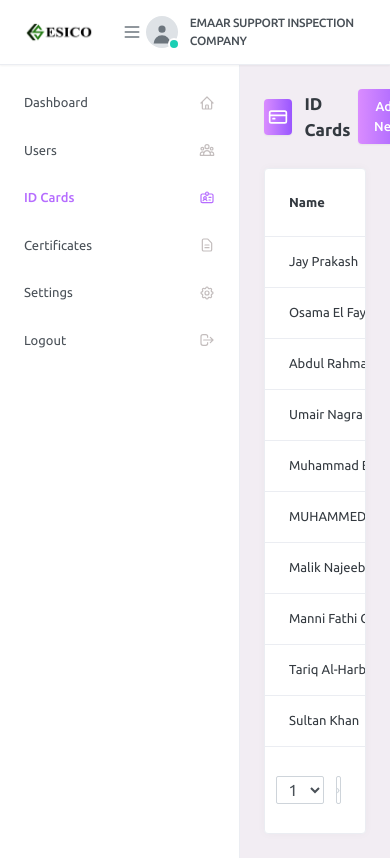
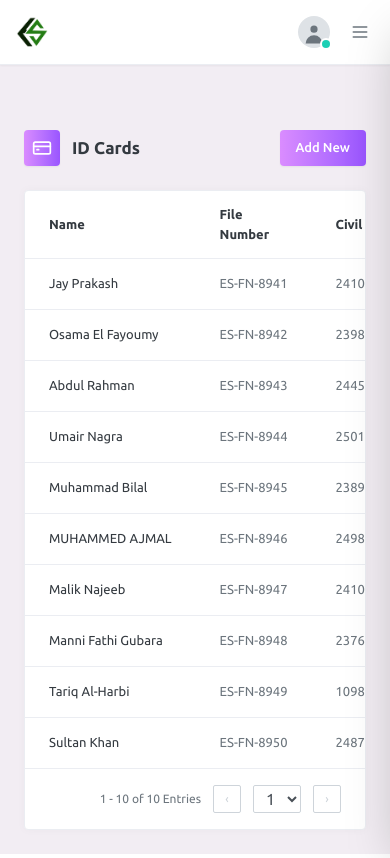
Before and after one commit to raginraju/esico-prototype, a React (Vite) app: page /idcards in a window 390 px wide. Built offline with nearby package versions, Linux system fonts and the light colour scheme; sample sign-in values are in the browser's storage.

Commit message:
fix: mobile ui update

```diff
--- a/src/components/ui/AdminHeader.tsx
+++ b/src/components/ui/AdminHeader.tsx
@@ -1,4 +1,5 @@
 // src/components/ui/AdminHeader.tsx
+import { useState, useEffect } from "react";
 import { useNavigate } from "react-router-dom";
 
 interface AdminHeaderProps {
@@ -7,31 +8,34 @@
 
 export default function AdminHeader({ onToggleSidebar }: AdminHeaderProps) {
   const navigate = useNavigate();
+  const [isMobile, setIsMobile] = useState<boolean>(window.innerWidth < 768);
+
+  useEffect(() => {
+    const handleResize = () => {
+      setIsMobile(window.innerWidth < 768);
+    };
+    window.addEventListener("resize", handleResize);
+    return () => window.removeEventListener("resize", handleResize);
+  }, []);
 
   return (
-    <header className="h-[65px] bg-white px-6 flex items-center justify-between shadow-xs border-b border-[#ebedf2] z-20 shrink-0">
-      <div className="flex items-center gap-6">
+    <header className="sticky top-0 h-[65px] bg-white px-4 sm:px-6 flex items-center justify-between shadow-xs border-b border-[#ebedf2] z-50 shrink-0">
+      {/* Left: Logo */}
+      <div className="flex items-center">
         <div
           className="flex items-center cursor-pointer"
           onClick={() => navigate("/dashboard")}
         >
           <img
-            src="/assets/esico-logo-letters.png"
+            src={isMobile ? "/assets/esico-logo.png" : "/assets/esico-logo-letters.png"}
             alt="ESICO"
             className="h-8 w-auto object-contain"
           />
         </div>
-        <button
-          onClick={onToggleSidebar}
-          className="text-[#6c757d] hover:text-[#343a40] focus:outline-none p-1 cursor-pointer"
-          aria-label="Toggle Navigation"
-        >
-          <svg className="w-5 h-5" fill="none" stroke="currentColor" viewBox="0 0 24 24">
-            <path strokeLinecap="round" strokeLinejoin="round" strokeWidth={2} d="M4 6h16M4 12h16M4 18h16" />
-          </svg>
-        </button>
       </div>
 
+      {/* Right: Profile + Hamburger Menu */}
+      <div className="flex items-center gap-4">
         <div className="flex items-center gap-3">
           <div className="relative">
             <div className="w-8 h-8 rounded-full bg-[#dee2e6] flex items-center justify-center text-[#6c757d] overflow-hidden">
@@ -41,9 +45,22 @@
             </div>
             <span className="absolute bottom-0 right-0 w-2 h-2 bg-[#1bcfb4] rounded-full ring-2 ring-white" />
           </div>
+          {!isMobile && (
             <span className="text-[12px] font-medium tracking-tight text-[#495057]">
               EMAAR SUPPORT INSPECTION COMPANY
             </span>
+          )}
+        </div>
+
+        <button
+          onClick={onToggleSidebar}
+          className="relative z-60 text-[#6c757d] hover:text-[#343a40] focus:outline-none p-1 cursor-pointer"
+          aria-label="Toggle Navigation"
+        >
+          <svg className="w-5 h-5" fill="none" stroke="currentColor" viewBox="0 0 24 24">
+            <path strokeLinecap="round" strokeLinejoin="round" strokeWidth={2} d="M4 6h16M4 12h16M4 18h16" />
+          </svg>
+        </button>
       </div>
     </header>
   );
--- a/src/components/ui/AdminSidebar.tsx
+++ b/src/components/ui/AdminSidebar.tsx
@@ -1,11 +1,13 @@
-// src/components/ui/AdminSidebar.tsx
+// src/layouts/AdminSidebar.tsx
 import { useLocation, useNavigate } from "react-router-dom";
 
-interface AdminSidebarProps {
+export interface AdminSidebarProps {
   isOpen: boolean;
+  isMobile: boolean;
+  onClose?: () => void; // Added onClose prop
 }
 
-export default function AdminSidebar({ isOpen }: AdminSidebarProps) {
+export default function AdminSidebar({ isOpen, isMobile, onClose }: AdminSidebarProps) {
   const navigate = useNavigate();
   const location = useLocation();
 
@@ -69,6 +71,9 @@
   ];
 
   const handleNavClick = (item: (typeof menuItems)[0]) => {
+    if (isMobile && onClose) {
+      onClose(); // Retract the drawer on mobile
+    }
     if (item.isLogout) {
       localStorage.clear();
       navigate("/login", { replace: true });
@@ -77,18 +82,43 @@
     navigate(item.path);
   };
 
+  if (isMobile) {
+    return (
+      <div
+        className={`fixed inset-y-0 right-0 z-50 w-72 bg-white shadow-2xl transform transition-transform duration-300 ease-in-out flex flex-col border-l border-[#ebedf2] ${
+          isOpen ? "translate-x-0" : "translate-x-full"
+        }`}
+      >
+        <nav className="py-2 space-y-1 flex-1 overflow-y-auto">
+          {menuItems.map((item) => {
+            const isActive = location.pathname.startsWith(item.path);
+            return (
+              <button
+                key={item.label}
+                onClick={() => handleNavClick(item)}
+                className={`w-full flex items-center justify-between px-7 py-4 text-[14px] transition-colors cursor-pointer text-left ${
+                  isActive ? "text-[#b66dff] font-medium bg-neutral-50" : "text-[#495057] hover:bg-neutral-50"
+                }`}
+              >
+                <span>{item.label}</span>
+                <span className={isActive ? "text-[#b66dff]" : "text-[#c3bdbd]"}>{item.icon}</span>
+              </button>
+            );
+          })}
+        </nav>
+      </div>
+    );
+  }
+
   return (
     <aside
       className={`${
-        isOpen ? "w-[240px]" : "w-0 -translate-x-full md:w-0"
-      } transition-all duration-200 bg-white shrink-0 border-r border-[#ebedf2] flex flex-col py-4 select-none overflow-y-auto`}
+        isOpen ? "w-[240px]" : "w-0"
+      } transition-all duration-200 bg-white shrink-0 border-r border-[#ebedf2] flex flex-col py-4 select-none overflow-hidden`}
     >
-      <nav className="space-y-1">
+      <nav className="space-y-1 w-[240px]">
         {menuItems.map((item) => {
-          const isActive =
-            location.pathname === item.path ||
-            (item.path === "/idcards" && (location.pathname === "/idcards" || location.pathname === "/id-cards"));
-
+          const isActive = location.pathname.startsWith(item.path);
           return (
             <button
               key={item.label}
--- a/src/components/ui/PageHeader.tsx
+++ b/src/components/ui/PageHeader.tsx
@@ -1,5 +1,5 @@
 // src/components/ui/PageHeader.tsx
-import type { ReactNode } from "react";
+import { type ReactNode } from "react";
 
 interface PageHeaderProps {
   title: string;
--- a/src/layouts/AdminLayout.tsx
+++ b/src/layouts/AdminLayout.tsx
@@ -1,18 +1,48 @@
 // src/layouts/AdminLayout.tsx
-import { useState } from "react";
+import { useState, useEffect } from "react";
 import { Outlet } from "react-router-dom";
 import AdminHeader from "../components/ui/AdminHeader";
 import AdminSidebar from "../components/ui/AdminSidebar";
 
 export default function AdminLayout() {
-  const [sidebarOpen, setSidebarOpen] = useState(true);
+  const [isMobile, setIsMobile] = useState(() => window.innerWidth < 768);
+  const [sidebarOpen, setSidebarOpen] = useState(() => window.innerWidth >= 768);
+
+  useEffect(() => {
+    const handleResize = () => {
+      const mobile = window.innerWidth < 768;
+      setIsMobile(mobile);
+      if (!mobile) {
+        setSidebarOpen(true);
+      } else {
+        setSidebarOpen(false);
+      }
+    };
+    window.addEventListener("resize", handleResize);
+    return () => window.removeEventListener("resize", handleResize);
+  }, []);
 
   return (
     <div className="min-h-screen bg-[#f2edf3] flex flex-col font-['Ubuntu',sans-serif] text-[#343a40]">
-      <AdminHeader onToggleSidebar={() => setSidebarOpen(!sidebarOpen)} />
-      <div className="flex flex-1 overflow-hidden">
-        <AdminSidebar isOpen={sidebarOpen} />
-        <main className="flex-1 p-6 md:p-8 overflow-y-auto">
+      <AdminHeader onToggleSidebar={() => setSidebarOpen((prev) => !prev)} />
+
+      <div className="flex flex-1 relative overflow-hidden">
+        {/* Mobile Backdrop Overlay */}
+        {isMobile && sidebarOpen && (
+          <div
+            className="fixed inset-0 bg-black/30 z-40 transition-opacity"
+            onClick={() => setSidebarOpen(false)}
+          />
+        )}
+
+        <AdminSidebar
+          isOpen={sidebarOpen}
+          isMobile={isMobile}
+          onClose={() => setSidebarOpen(false)}
+        />
+
+        {/* Added pt-[65px] for mobile so the content starts below the sticky header */}
+        <main className="flex-1 p-6 md:p-8 pt-[65px] md:pt-8 overflow-y-auto">
           <Outlet />
         </main>
       </div>
```
Lines whose indentation alone changed are shown as unchanged.
